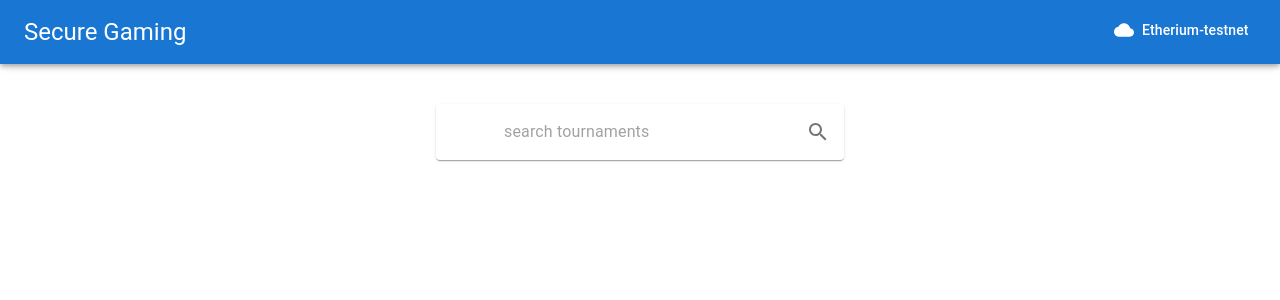
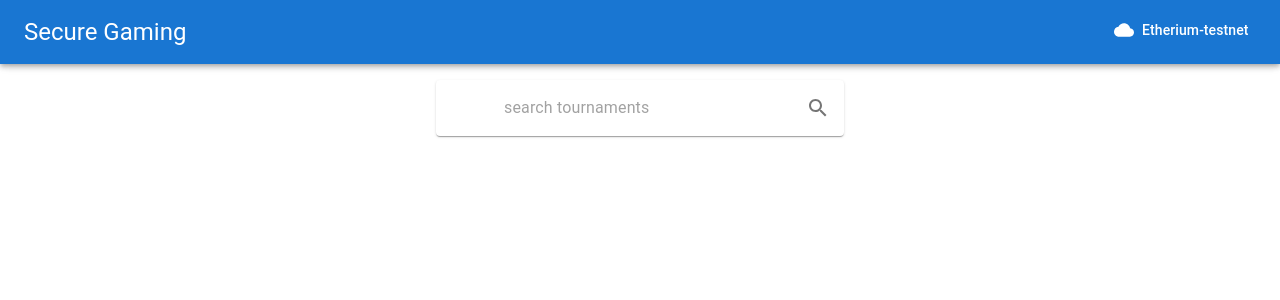
Before and after one commit to nathanclough/hwtx2022, a React (Create React App) app: page /tournaments/find in a window 1280 px wide. Shown: the top 300 px of the page. Built offline with nearby package versions, Linux system fonts and the light colour scheme.

Commit message:
Edited search bar

```diff
--- a/src/Pages/FindTourn.jsx
+++ b/src/Pages/FindTourn.jsx
@@ -9,7 +9,7 @@ export default function CustomizedInputBase() {
     <div style={{display: 'flex', alignItems: 'center', flexDirection: 'column', justifyContent: 'space-between', height: '90%' }}>
     <Paper
       component="form"
-      sx={{ p: '6px 4px', m:5, display: 'flex', alignItems: 'left', width: 400 }}
+      sx={{ p: '6px 4px', m:2, display: 'flex', alignItems: 'left', width: 400 }}
     >
       <InputBase
         sx={{ ml: 8, flex: 1 }}
```
